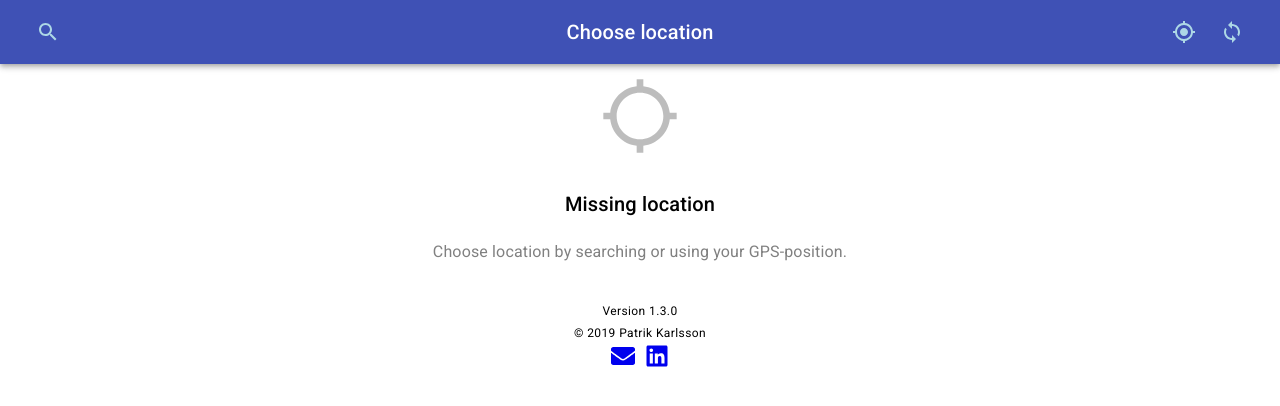
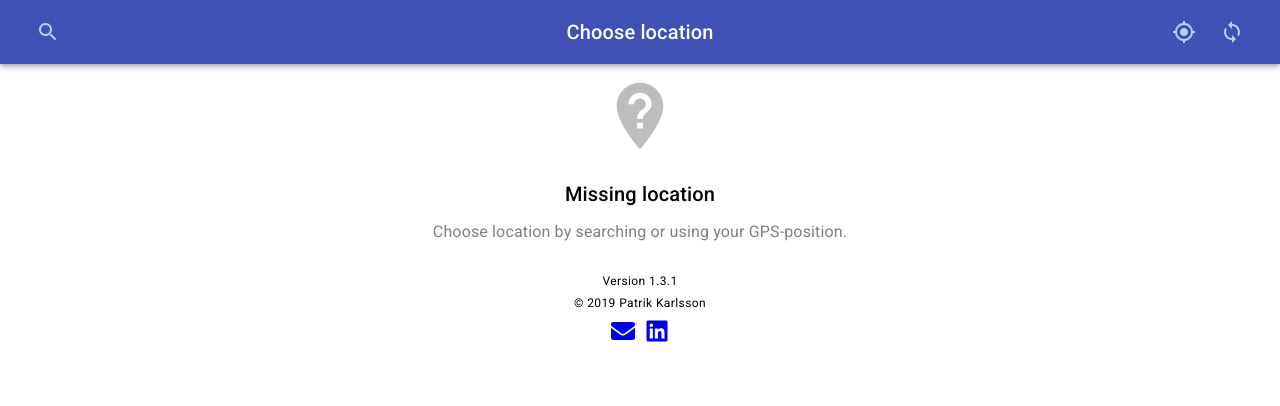
Before and after one commit to patka817/wthr, a React (Create React App) app: page / in a window 1280 px wide. Shown: the top 406 px of the page. Built offline with nearby package versions, Linux system fonts and the light colour scheme.

Commit message:
Changed days to be displayed in english, always. Changed icons when missing location and not having forecast.

```diff
--- a/src/App.js
+++ b/src/App.js
@@ -7,7 +7,7 @@ import WeatherTable from './weatherComponents/weatherTable';
 import AppBar from './components/appBar';
 import ForecastToggle from './weatherComponents/ForecastToggle';
 import { Snackbar } from '@material-ui/core';
-import { ThumbDown, GpsNotFixed } from '@material-ui/icons';
+import { NotListedLocation, SentimentVeryDissatisfied } from '@material-ui/icons';
 import Footer from './components/Footer';
 import NoResultPage from './components/NoResult';
 
@@ -35,9 +35,9 @@ class AppPresentational extends React.Component {
     if (this.props.hasForecast) {
       body = [<ForecastToggle key='toggle' />, <WeatherTable key='weathertable' />];
     } else if (this.props.hasLocation && !this.props.loading) {
-      body = <NoResultPage title='No forecasts found' bodyText='Check that you have internet connection or try reloading manually. If thats not working try later.' renderIcon={props => <ThumbDown {...props} />} />;
+      body = <NoResultPage title='No forecasts found' bodyText='Check that you have internet connection or try reloading manually. If thats not working try later.' renderIcon={props => <SentimentVeryDissatisfied {...props} />} />;
     } else if (!this.props.hasLocation) {
-      body = <NoResultPage title='Missing location' bodyText='Choose location by searching or using your GPS-position.' renderIcon={props => <GpsNotFixed {...props} />} />;
+      body = <NoResultPage title='Missing location' bodyText='Choose location by searching or using your GPS-position.' renderIcon={props => <NotListedLocation {...props} />} />;
     }
 
     return (
--- a/src/Updater/updater.js
+++ b/src/Updater/updater.js
@@ -13,7 +13,7 @@ const threeHoursHasPassedSince = (date) => {
 
 const updateData = () => {
     const state = store.getState();
-    const hasLocation = state.lat && state.lon;
+    const hasLocation = !!state.lat && !!state.lon;
     const lastUpdate = state.lastUpdate;
     if (hasLocation) {
         if (!lastUpdate || threeHoursHasPassedSince(lastUpdate)) {
--- a/src/Util/date.js
+++ b/src/Util/date.js
@@ -7,7 +7,7 @@ export const dailyDateTitle = (date) => {
     } else if (sameDayDates(tomorrow, date)) {
         prefix = 'Tomorrow';
     } else {
-        prefix = `${date.toLocaleString(navigator.language, { weekday: 'long' })}`;
+        prefix = `${date.toLocaleString('en-US', { weekday: 'long' })}`;
     }
     const dateString = `${prefix}, ${date.toLocaleString(navigator.language, { month: 'long', day: 'numeric' })}`;
     return dateString;
--- a/src/appConfig.js
+++ b/src/appConfig.js
@@ -1,5 +1,5 @@
 const AppConfig = {
-    version: '1.3.0'
+    version: '1.3.1'
 };
 
 export default AppConfig;
--- a/src/components/Footer.jsx
+++ b/src/components/Footer.jsx
@@ -34,6 +34,7 @@ const contactStyle = {
     display: 'flex',
     justifyContent: 'center',
     justifyItems: 'center',
+    paddingTop: '5px'
 };
 
 const iconStyle = {
--- a/src/components/NoResult.jsx
+++ b/src/components/NoResult.jsx
@@ -34,5 +34,5 @@ const NoResultPage = (props) => {
   };
 
   const noResultDivStyle = {
-    paddingBottom: '20px'
+    paddingBottom: '10px'
   }
```
